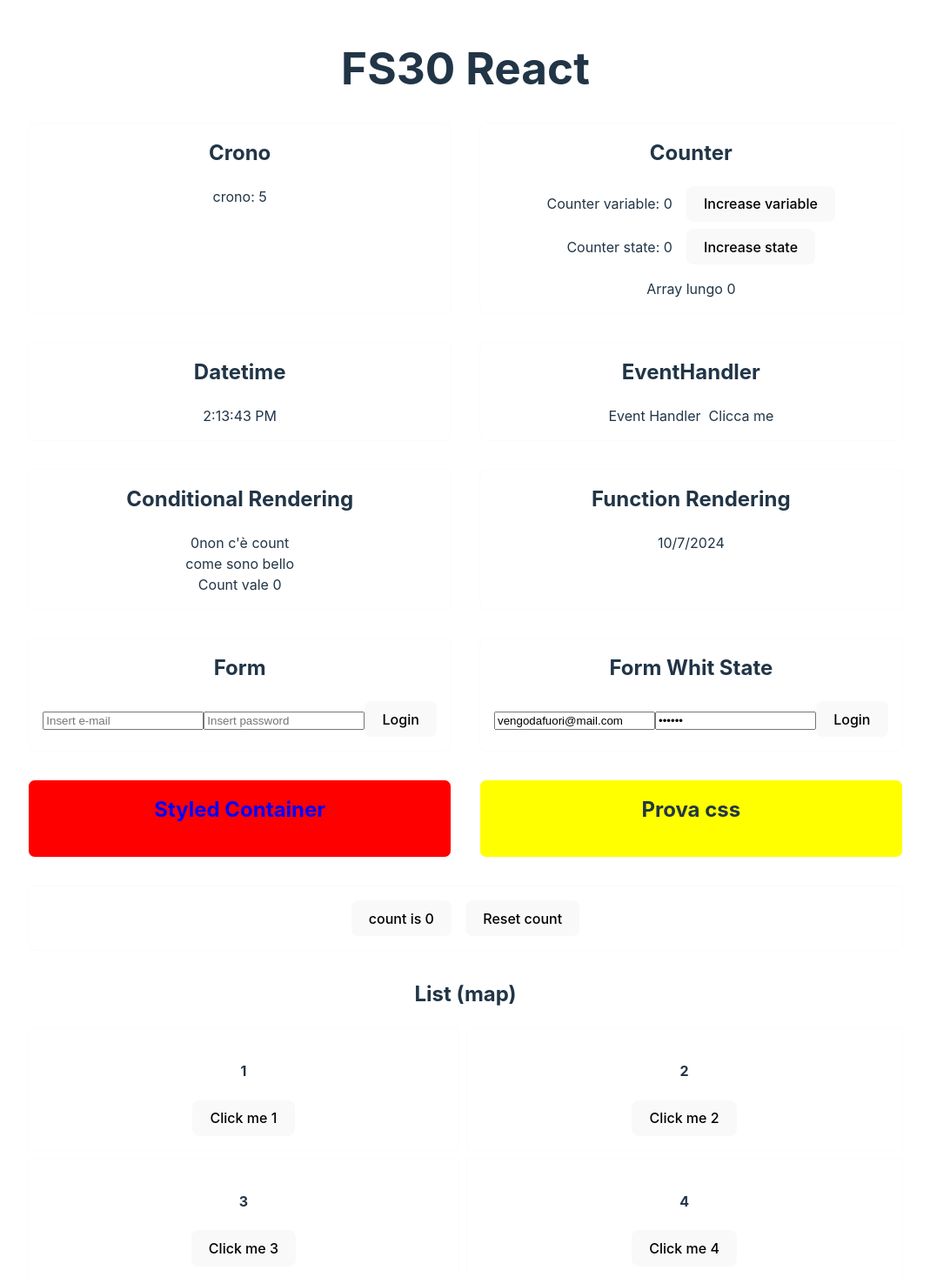
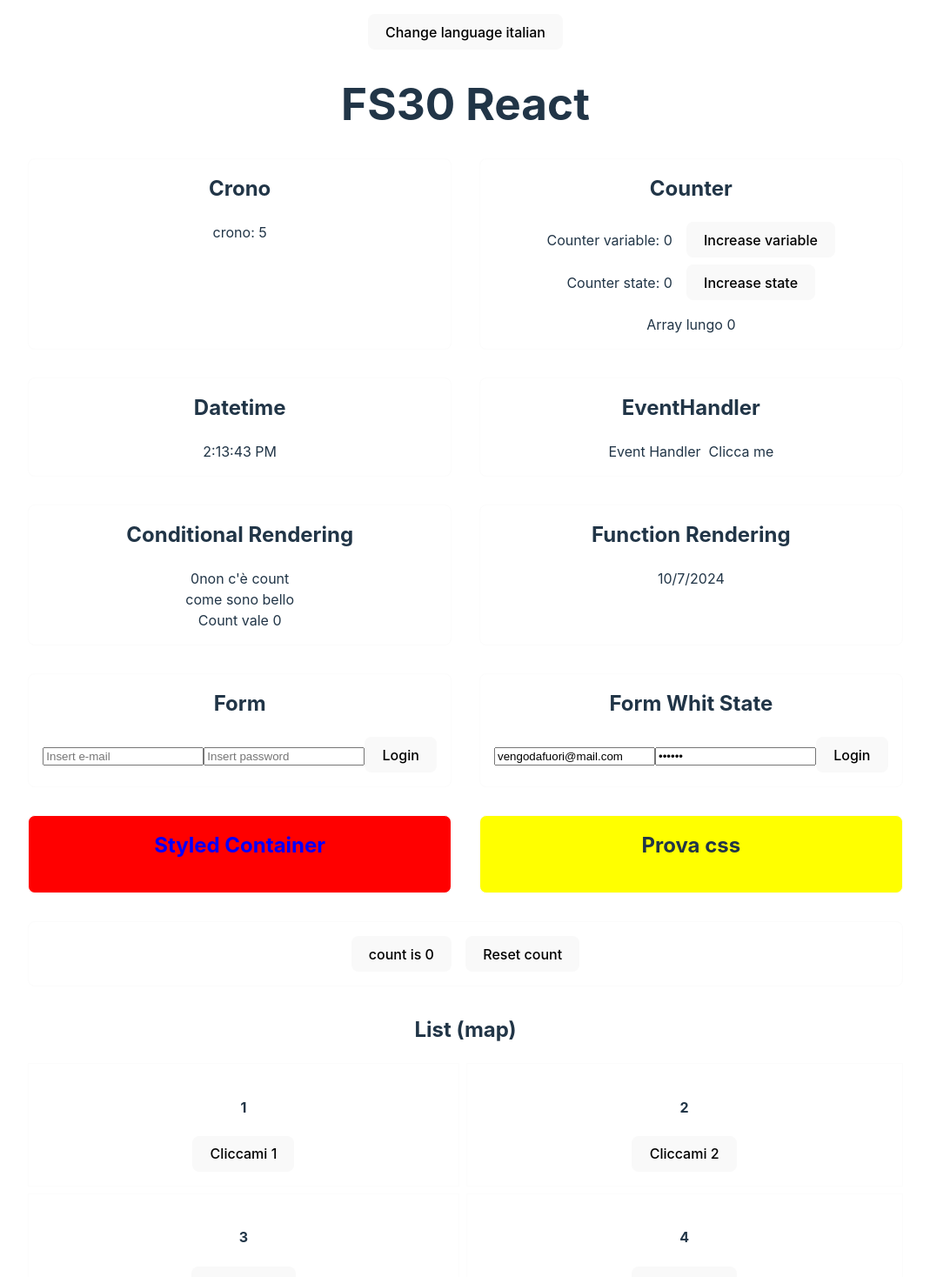
Before and after one commit to nicogheart1/corso-fullstack, a React (Vite) app in the folder js/react/first-react-app/: page / in a window 1280 px wide. Shown: the top 1468 px of the page at 87% size, without its empty margins (105-1174 px from the left). Built offline with nearby package versions, Linux system fonts and the light colour scheme.

Commit message:
221024 context

```diff
--- a/js/react/first-react-app/src/App.jsx
+++ b/js/react/first-react-app/src/App.jsx
@@ -1,4 +1,4 @@
-import { useState } from "react";
+import { createContext, useState } from "react";
 import "./App.css";
 import { printTimeStamp } from "./utils";
 import Datetime from "./Datetime";
@@ -12,11 +12,20 @@ import List from "./List";
 import StyledContainer from "./StyledContainer/StyledContainer";
 import Grid from "./Grid";
 
+export const LanguageProvider = createContext("italian");
+
 function App() {
   const [count, setCount] = useState(0);
 
+  const [lang, setLang] = useState("italian");
+
   return (
-    <>
+    <LanguageProvider.Provider value={lang}>
+      <button
+        onClick={() => setLang(lang === "italian" ? "english" : "italian")}
+      >
+        Change language {lang}
+      </button>
       <h1>FS30 React</h1>
       <Grid>
         <Crono />
@@ -49,7 +58,7 @@ function App() {
       </div>
 
       <List />
-    </>
+    </LanguageProvider.Provider>
   );
 }
 
--- a/js/react/first-react-app/src/CardList.jsx
+++ b/js/react/first-react-app/src/CardList.jsx
@@ -1,11 +1,14 @@
+import { useContext } from "react";
 import Button from "./Button";
+import { LanguageProvider } from "./App";
 
 const CardList = ({ value }) => {
+  const lang = useContext(LanguageProvider);
   return (
     <div className="contenitore" style={{ border: "1px solid #fcfcfc", padding: "1rem"}}>
       <h4>{value}</h4>
       <div>
-        <Button btnLabel={`Click me ${value}`} />
+        <Button btnLabel={`${lang === "english" ? "Click me" : "Cliccami"} ${value}`} />
       </div>
     </div>
   );
```
